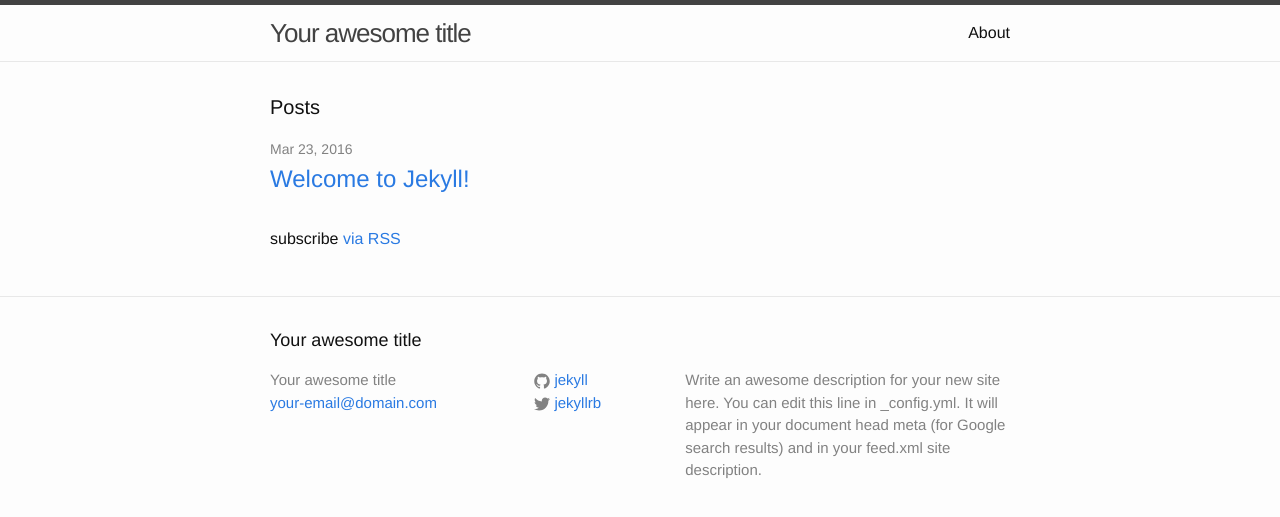
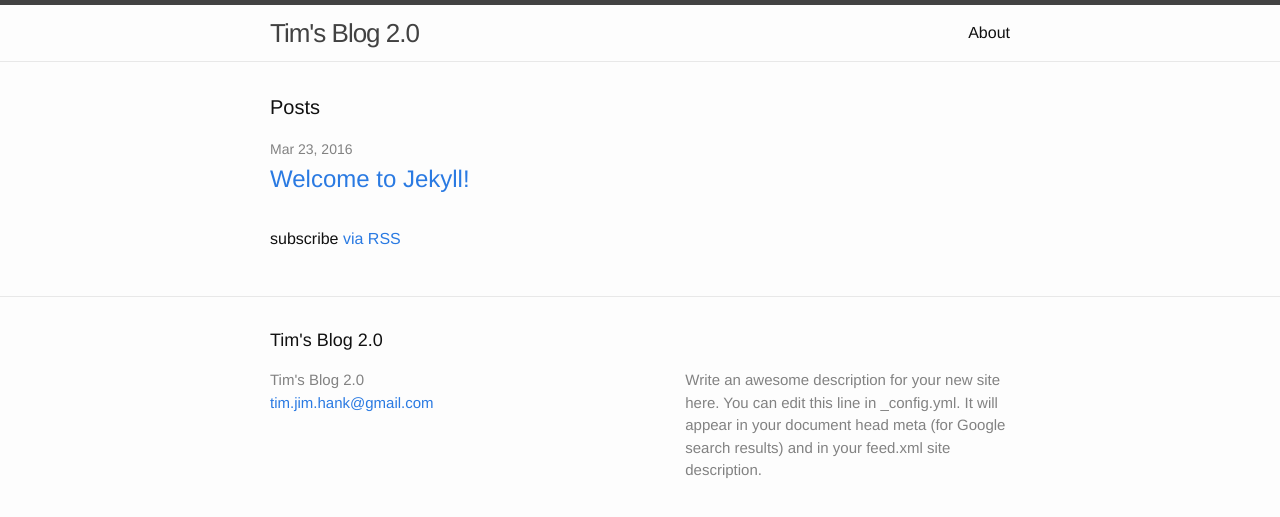
Before and after one commit to timjimhank/timjimhank.github.io, a Jekyll site: the page built from index.html, in a window 1280 px wide. Shown: the top 517 px of the page. Built offline with Jekyll 4.4.1, drawn with Linux system fonts in a browser that asks for light colours.

Commit message:
Config modification

```diff
--- a/_config.yml
+++ b/_config.yml
@@ -6,16 +6,16 @@
 # 'jekyll serve'. If you change this file, please restart the server process.
 
 # Site settings
-title: Your awesome title
-email: your-email@domain.com
+title: Tim's Blog 2.0
+email: tim.jim.hank@gmail.com
 description: > # this means to ignore newlines until "baseurl:"
   Write an awesome description for your new site here. You can edit this
   line in _config.yml. It will appear in your document head meta (for
   Google search results) and in your feed.xml site description.
 baseurl: "" # the subpath of your site, e.g. /blog
-url: "http://yourdomain.com" # the base hostname & protocol for your site
-twitter_username: jekyllrb
-github_username:  jekyll
+url: "http://timjhenry.com" # the base hostname & protocol for your site
+#twitter_username: jekyllrb
+#github_username:  jekyll
 
 # Build settings
 markdown: kramdown
```
